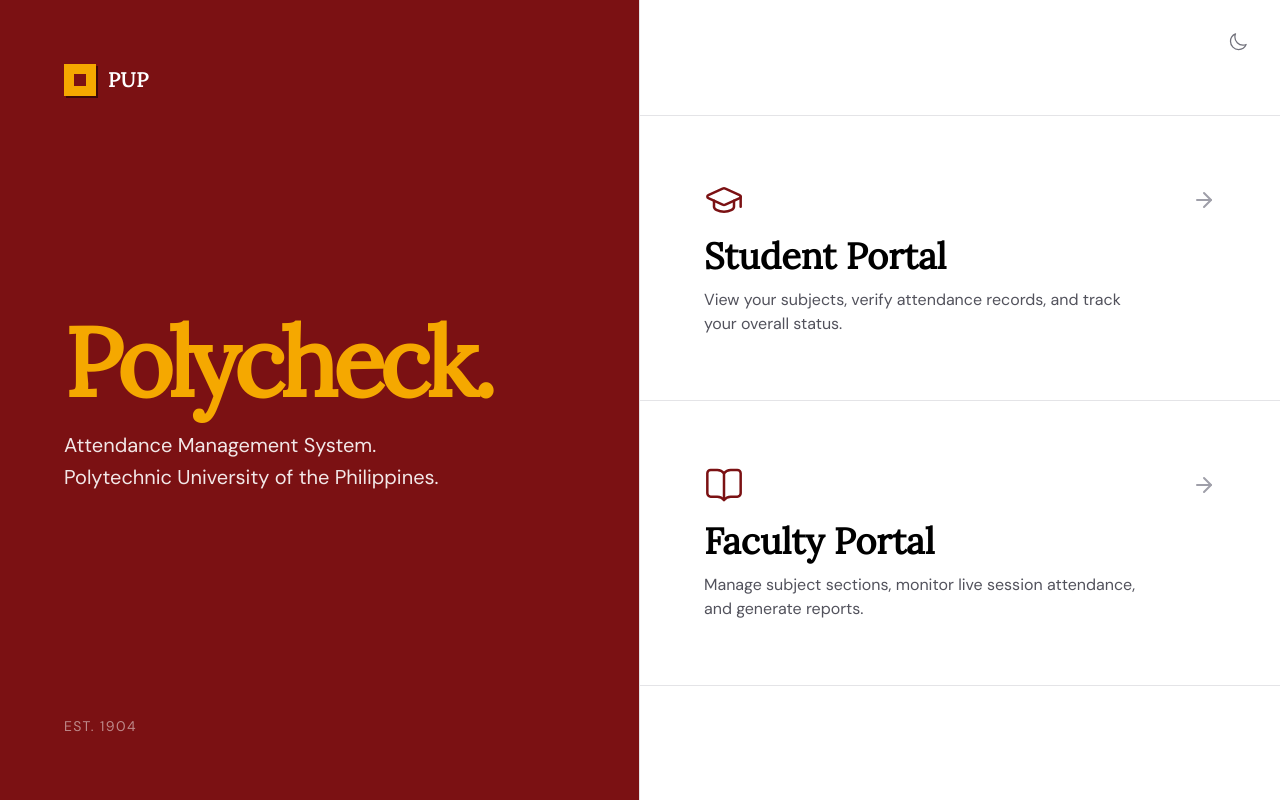
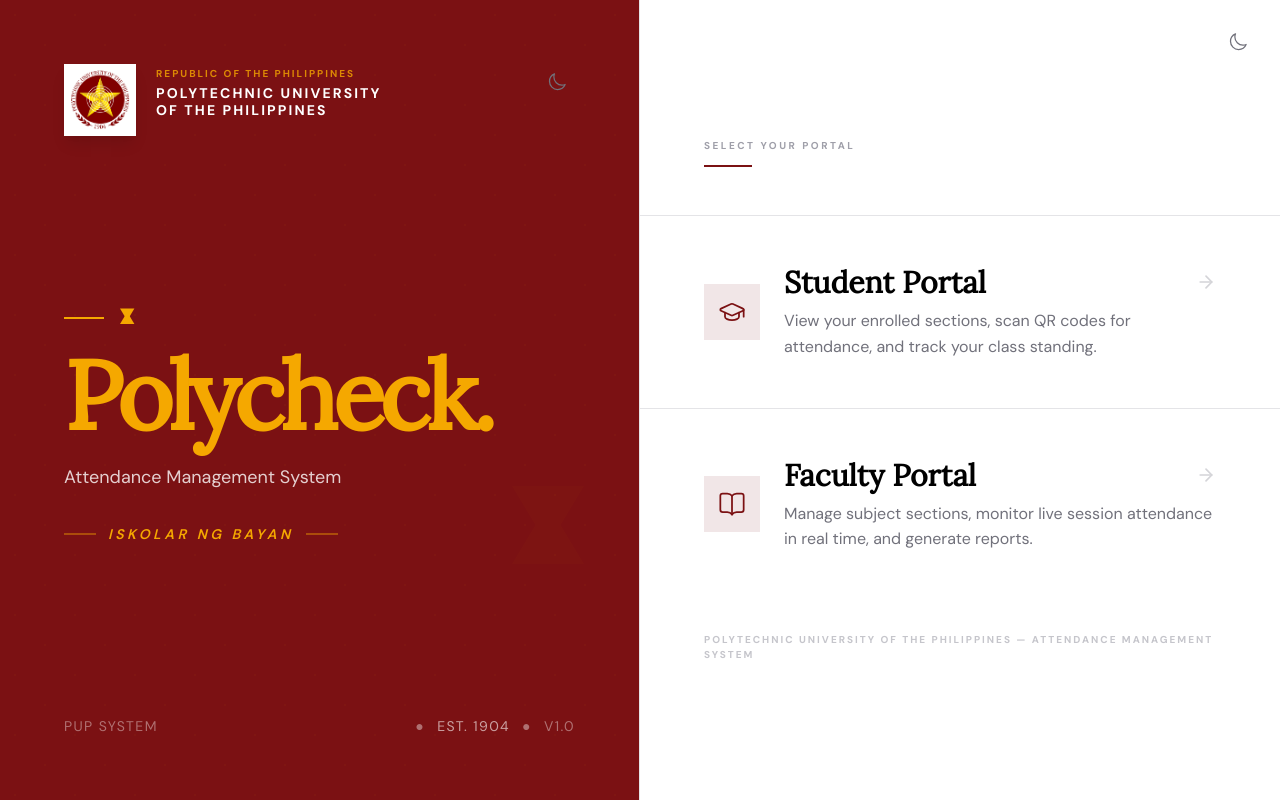
Before and after one commit to AddToKart/polycheck, a Next.js app in the folder frontend/: page / in a window 1280 px wide. Built offline with nearby package versions, Linux system fonts and the light colour scheme.

Commit message:
feat: redesign landing page and login pages with PUP branding

```diff
--- a/frontend/src/app/login/faculty/page.tsx
+++ b/frontend/src/app/login/faculty/page.tsx
@@ -3,12 +3,23 @@
 import { useState } from 'react'
 import { useRouter } from 'next/navigation'
 import Link from 'next/link'
+import Image from 'next/image'
 import { Mail, Lock, ArrowLeft } from 'lucide-react'
 import { Button } from '@/components/ui/button'
 import { Input } from '@/components/ui/input'
 import { Label } from '@/components/ui/label'
 import { api } from '@/lib/mock-api'
 import ThemeToggle from '@/components/ThemeToggle'
+
+function PupStar({ className }: { className?: string }) {
+  return (
+    <div className={`relative ${className ?? ''}`}>
+      <div className="w-0 h-0 border-l-[10px] border-l-transparent border-r-[10px] border-r-transparent border-b-[16px] border-b-golden relative">
+        <div className="absolute -top-[5px] -left-[10px] w-0 h-0 border-l-[10px] border-l-transparent border-r-[10px] border-r-transparent border-t-[16px] border-t-golden"></div>
+      </div>
+    </div>
+  )
+}
 
 export default function FacultyLoginPage() {
   const router = useRouter()
@@ -34,8 +45,15 @@
   return (
     <div className="min-h-screen flex flex-col lg:flex-row bg-background selection:bg-golden selection:text-maroon">
       {/* Left Context Panel */}
-      <div className="relative w-full lg:w-5/12 bg-maroon flex flex-col justify-between p-8 md:p-12 lg:p-16 text-white border-b lg:border-b-0 lg:border-r border-maroon-dark">
-        <div>
+      <div className="relative w-full lg:w-5/12 bg-maroon flex flex-col justify-between p-8 md:p-12 lg:p-16 text-white border-b lg:border-b-0 lg:border-r border-maroon-dark overflow-hidden">
+        <div className="absolute inset-0 opacity-[0.03] pointer-events-none">
+          <div className="w-full h-full" style={{
+            backgroundImage: `radial-gradient(circle at 25% 25%, #F5A800 1px, transparent 1px), radial-gradient(circle at 75% 75%, #F5A800 1px, transparent 1px)`,
+            backgroundSize: '60px 60px'
+          }} />
+        </div>
+
+        <div className="relative z-10">
           <Link
             href="/"
             className="inline-flex items-center text-sm text-golden hover:text-white transition-colors uppercase tracking-widest font-semibold"
@@ -45,17 +63,33 @@
           </Link>
         </div>
 
-        <div className="my-16 lg:my-auto">
-          <div className="w-12 h-1 bg-golden mb-8"></div>
+        <div className="relative z-10 my-16 lg:my-auto">
+          <div className="flex items-center gap-4 mb-8">
+            <div className="w-[56px] h-[56px] shrink-0 bg-white p-1 shadow-lg">
+              <Image src="/pup-logo.png" alt="PUP" width={56} height={56} className="object-contain" />
+            </div>
+            <div>
+              <p className="text-[9px] font-sans font-bold uppercase tracking-[0.15em] text-white/70">PUP</p>
+              <p className="text-xs font-sans font-semibold uppercase tracking-[0.1em] text-golden">Faculty Portal</p>
+            </div>
+          </div>
+
+          <div className="w-12 h-[2px] bg-golden mb-6" />
+
           <h1 className="text-5xl md:text-6xl lg:text-7xl font-heading font-bold text-golden leading-tight tracking-tighter mb-4">
-            Faculty<br/>Portal.
+            Welcome<br/>back.
           </h1>
-          <p className="text-lg font-sans text-white/80 max-w-sm">
+          <p className="text-base md:text-lg font-sans text-white/80 max-w-sm leading-relaxed">
             Manage your classes, track attendance, and handle course administration.
           </p>
+
+          <div className="flex items-center gap-2 mt-6">
+            <PupStar className="scale-[0.5] origin-left" />
+            <span className="text-xs font-sans text-golden/60 uppercase tracking-[0.2em] italic">Iskolar ng Bayan</span>
+          </div>
         </div>
 
-        <div className="hidden lg:block text-sm font-sans text-white/50 uppercase tracking-widest">
+        <div className="relative z-10 hidden lg:block text-sm font-sans text-white/50 uppercase tracking-widest">
           Polycheck \ 1904
         </div>
       </div>
@@ -68,9 +102,10 @@
 
         <div className="flex-1 flex items-center justify-center p-8 md:p-12 lg:p-16">
           <div className="w-full max-w-md">
-            <h2 className="text-3xl font-heading font-bold text-foreground mb-8">
-              Sign In
-            </h2>
+            <div className="mb-8">
+              <p className="text-[10px] font-sans font-bold uppercase tracking-[0.25em] text-zinc-400 mb-2">Authentication Required</p>
+              <h2 className="text-3xl font-heading font-bold text-foreground">Sign In</h2>
+            </div>
 
             <form onSubmit={handleSubmit} className="space-y-6">
               {error && (
@@ -122,7 +157,6 @@
                   className="w-full h-12 text-base font-bold tracking-wide uppercase bg-maroon hover:bg-maroon-dark text-white rounded-none transition-all duration-300 relative overflow-hidden group"
                 >
                   <span className="relative z-10">{loading ? 'Verifying...' : 'Authenticate'}</span>
-                  {/* Hover effect block */}
                   <div className="absolute inset-0 bg-black/10 translate-y-full group-hover:translate-y-0 transition-transform duration-300 ease-in-out"></div>
                 </Button>
               </div>
--- a/frontend/src/app/login/student/page.tsx
+++ b/frontend/src/app/login/student/page.tsx
@@ -3,12 +3,23 @@
 import { useState } from 'react'
 import { useRouter } from 'next/navigation'
 import Link from 'next/link'
+import Image from 'next/image'
 import { IdCard, Lock, ArrowLeft } from 'lucide-react'
 import { Button } from '@/components/ui/button'
 import { Input } from '@/components/ui/input'
 import { Label } from '@/components/ui/label'
 import { api } from '@/lib/mock-api'
 import ThemeToggle from '@/components/ThemeToggle'
+
+function PupStar({ className }: { className?: string }) {
+  return (
+    <div className={`relative ${className ?? ''}`}>
+      <div className="w-0 h-0 border-l-[10px] border-l-transparent border-r-[10px] border-r-transparent border-b-[16px] border-b-golden relative">
+        <div className="absolute -top-[5px] -left-[10px] w-0 h-0 border-l-[10px] border-l-transparent border-r-[10px] border-r-transparent border-t-[16px] border-t-golden"></div>
+      </div>
+    </div>
+  )
+}
 
 export default function StudentLoginPage() {
   const router = useRouter()
@@ -21,7 +32,6 @@
     e.preventDefault()
     setError('')
     setLoading(true)
-    // Small delay to make it feel "real"
     await new Promise(resolve => setTimeout(resolve, 500))
     const user = api.loginStudent(studentId, password)
     if (user) {
@@ -35,8 +45,15 @@
   return (
     <div className="min-h-screen flex flex-col lg:flex-row bg-background selection:bg-golden selection:text-maroon">
       {/* Left Context Panel */}
-      <div className="relative w-full lg:w-5/12 bg-maroon flex flex-col justify-between p-8 md:p-12 lg:p-16 text-white border-b lg:border-b-0 lg:border-r border-maroon-dark">
-        <div>
+      <div className="relative w-full lg:w-5/12 bg-maroon flex flex-col justify-between p-8 md:p-12 lg:p-16 text-white border-b lg:border-b-0 lg:border-r border-maroon-dark overflow-hidden">
+        <div className="absolute inset-0 opacity-[0.03] pointer-events-none">
+          <div className="w-full h-full" style={{
+            backgroundImage: `radial-gradient(circle at 25% 25%, #F5A800 1px, transparent 1px), radial-gradient(circle at 75% 75%, #F5A800 1px, transparent 1px)`,
+            backgroundSize: '60px 60px'
+          }} />
+        </div>
+
+        <div className="relative z-10">
           <Link
             href="/"
             className="inline-flex items-center text-sm text-golden hover:text-white transition-colors uppercase tracking-widest font-semibold"
@@ -46,17 +63,33 @@
           </Link>
         </div>
 
-        <div className="my-16 lg:my-auto">
-          <div className="w-12 h-1 bg-golden mb-8"></div>
+        <div className="relative z-10 my-16 lg:my-auto">
+          <div className="flex items-center gap-4 mb-8">
+            <div className="w-[56px] h-[56px] shrink-0 bg-white p-1 shadow-lg">
+              <Image src="/pup-logo.png" alt="PUP" width={56} height={56} className="object-contain" />
+            </div>
+            <div>
+              <p className="text-[9px] font-sans font-bold uppercase tracking-[0.15em] text-white/70">PUP</p>
+              <p className="text-xs font-sans font-semibold uppercase tracking-[0.1em] text-golden">Student Access</p>
+            </div>
+          </div>
+
+          <div className="w-12 h-[2px] bg-golden mb-6" />
+
           <h1 className="text-5xl md:text-6xl lg:text-7xl font-heading font-bold text-golden leading-tight tracking-tighter mb-4">
             Student<br/>Access.
           </h1>
-          <p className="text-lg font-sans text-white/80 max-w-sm">
-            Enter your credentials to access your attendance records and course status.
+          <p className="text-base md:text-lg font-sans text-white/80 max-w-sm leading-relaxed">
+            Enter your credentials to view your attendance records and course status.
           </p>
+
+          <div className="flex items-center gap-2 mt-6">
+            <PupStar className="scale-[0.5] origin-left" />
+            <span className="text-xs font-sans text-golden/60 uppercase tracking-[0.2em] italic">Iskolar ng Bayan</span>
+          </div>
         </div>
 
-        <div className="hidden lg:block text-sm font-sans text-white/50 uppercase tracking-widest">
+        <div className="relative z-10 hidden lg:block text-sm font-sans text-white/50 uppercase tracking-widest">
           Polycheck \ 1904
         </div>
       </div>
@@ -69,9 +102,10 @@
 
         <div className="flex-1 flex items-center justify-center p-8 md:p-12 lg:p-16">
           <div className="w-full max-w-md">
-            <h2 className="text-3xl font-heading font-bold text-foreground mb-8">
-              Sign In
-            </h2>
+            <div className="mb-8">
+              <p className="text-[10px] font-sans font-bold uppercase tracking-[0.25em] text-zinc-400 mb-2">Authentication Required</p>
+              <h2 className="text-3xl font-heading font-bold text-foreground">Sign In</h2>
+            </div>
 
             <form onSubmit={handleSubmit} className="space-y-6">
               {error && (
@@ -123,7 +157,6 @@
                   className="w-full h-12 text-base font-bold tracking-wide uppercase bg-maroon hover:bg-maroon-dark text-white rounded-none transition-all duration-300 relative overflow-hidden group"
                 >
                   <span className="relative z-10">{loading ? 'Verifying...' : 'Authenticate'}</span>
-                  {/* Hover effect block */}
                   <div className="absolute inset-0 bg-black/10 translate-y-full group-hover:translate-y-0 transition-transform duration-300 ease-in-out"></div>
                 </Button>
               </div>
--- a/frontend/src/app/page.tsx
+++ b/frontend/src/app/page.tsx
@@ -1,41 +1,102 @@
 'use client'
 
 import { useRouter } from 'next/navigation'
-import { GraduationCap, BookOpen, ArrowRight } from 'lucide-react'
+import Image from 'next/image'
+import { GraduationCap, BookOpen, ArrowRight, Sparkles } from 'lucide-react'
 import ThemeToggle from '@/components/ThemeToggle'
+
+function PupStar({ className }: { className?: string }) {
+  return (
+    <div className={`relative ${className ?? ''}`}>
+      <div className="w-0 h-0 border-l-[12px] border-l-transparent border-r-[12px] border-r-transparent border-b-[20px] border-b-golden relative">
+        <div className="absolute -top-[6px] -left-[12px] w-0 h-0 border-l-[12px] border-l-transparent border-r-[12px] border-r-transparent border-t-[20px] border-t-golden"></div>
+      </div>
+    </div>
+  )
+}
 
 export default function HomePage() {
   const router = useRouter()
 
   return (
-    <div className="min-h-screen flex flex-col md:flex-row bg-background selection:bg-golden selection:text-maroon">
+    <div className="min-h-screen flex flex-col md:flex-row bg-background selection:bg-golden selection:text-maroon overflow-hidden">
       {/* Left Branding Panel */}
-      <div className="relative w-full md:w-5/12 lg:w-1/2 bg-maroon flex flex-col justify-between p-8 md:p-12 lg:p-16 text-white border-b border-maroon-dark md:border-b-0 md:border-r border-zinc-200 dark:border-zinc-800">
-        <div className="flex justify-between items-start">
-          <div className="flex items-center gap-3">
-            {/* Minimalist Logo Representation */}
-            <div className="w-8 h-8 bg-golden flex items-center justify-center shrink-0 shadow-[2px_2px_0px_rgba(0,0,0,0.5)]">
-              <div className="w-3 h-3 bg-maroon rounded-none" />
+      <div className="relative w-full md:w-5/12 lg:w-1/2 bg-maroon flex flex-col justify-between p-8 md:p-12 lg:p-16 text-white border-b border-maroon-dark md:border-b-0 md:border-r border-zinc-200 dark:border-zinc-800 overflow-hidden">
+        {/* Subtle background pattern */}
+        <div className="absolute inset-0 opacity-[0.03] pointer-events-none">
+          <div className="w-full h-full" style={{
+            backgroundImage: `radial-gradient(circle at 25% 25%, #F5A800 1px, transparent 1px), radial-gradient(circle at 75% 75%, #F5A800 1px, transparent 1px)`,
+            backgroundSize: '60px 60px'
+          }} />
         </div>
-            <span className="font-heading font-bold text-xl tracking-wide uppercase">PUP</span>
+
+        {/* Top section: Logo + PUP Identity */}
+        <div className="relative z-10">
+          <div className="flex items-start justify-between">
+            <div className="flex items-start gap-5">
+              <div className="relative w-[72px] h-[72px] shrink-0 bg-white p-1.5 shadow-lg">
+                <Image
+                  src="/pup-logo.png"
+                  alt="PUP Logo"
+                  width={72}
+                  height={72}
+                  className="object-contain"
+                  priority
+                />
               </div>
-          <div className="absolute top-6 right-6 md:hidden">
+              <div className="pt-1">
+                <p className="text-[10px] font-sans font-bold uppercase tracking-[0.2em] text-golden/80 leading-tight">
+                  Republic of the Philippines
+                </p>
+                <h2 className="text-sm font-sans font-bold uppercase tracking-[0.15em] text-white leading-tight mt-1">
+                  Polytechnic University<br/>of the Philippines
+                </h2>
+              </div>
+            </div>
+            <div className="hidden md:block">
               <ThemeToggle />
             </div>
           </div>
+        </div>
 
-        <div className="my-24 md:my-auto">
+        {/* Center: Polycheck branding */}
+        <div className="relative z-10 my-20 md:my-auto">
+          <div className="flex items-center gap-4 mb-6">
+            <div className="w-10 h-[2px] bg-golden" />
+            <PupStar className="scale-[0.6] origin-left" />
+          </div>
+
           <h1 className="text-6xl md:text-7xl lg:text-8xl font-heading font-bold text-golden leading-[0.9] tracking-tighter mb-6">
             Polycheck.
           </h1>
-          <p className="text-lg md:text-xl font-sans text-white/90 max-w-md leading-relaxed">
-            Attendance Management System. <br/>
-            Polytechnic University of the Philippines.
+
+          <p className="text-base md:text-lg font-sans text-white/80 max-w-md leading-relaxed mb-8">
+            Attendance Management System
           </p>
+
+          <div className="flex items-center gap-3">
+            <div className="w-8 h-[2px] bg-golden/40" />
+            <span className="text-sm font-sans font-semibold text-golden tracking-[0.25em] uppercase italic">
+              Iskolar ng Bayan
+            </span>
+            <div className="w-8 h-[2px] bg-golden/40" />
+          </div>
         </div>
 
-        <div className="text-sm font-sans text-white/50 uppercase tracking-widest">
-          Est. 1904
+        {/* Bottom: Tagline + Year */}
+        <div className="relative z-10 flex items-center justify-between text-sm font-sans uppercase tracking-widest">
+          <span className="text-white/40">PUP System</span>
+          <div className="flex items-center gap-3">
+            <span className="text-white/40">&#9679;</span>
+            <span className="text-white/60">Est. 1904</span>
+            <span className="text-white/40">&#9679;</span>
+            <span className="text-white/40">v1.0</span>
+          </div>
+        </div>
+
+        {/* Mobile theme toggle */}
+        <div className="absolute top-6 right-6 md:hidden z-20">
+          <ThemeToggle />
         </div>
       </div>
 
@@ -45,43 +106,73 @@
           <ThemeToggle />
         </div>
 
-        <div className="flex-1 flex flex-col justify-center">
-          <div className="w-full flex flex-col border-y border-zinc-200 dark:border-zinc-800">
+        <div className="flex-1 flex flex-col justify-center relative">
+          {/* Subtle PUP watermark */}
+          <div className="absolute right-0 bottom-0 w-64 h-64 opacity-[0.02] pointer-events-none dark:opacity-[0.04]">
+            <PupStar className="scale-[3] origin-bottom-right" />
+          </div>
 
+          <div className="px-8 md:px-12 lg:px-16">
+            <div className="mb-12">
+              <p className="text-[10px] font-sans font-bold uppercase tracking-[0.25em] text-zinc-400 mb-3">
+                SELECT YOUR PORTAL
+              </p>
+              <div className="w-12 h-[2px] bg-maroon dark:bg-golden" />
+            </div>
+          </div>
+
+          <div className="w-full flex flex-col border-t border-zinc-200 dark:border-zinc-800">
             {/* Student Portal Option */}
             <button
               onClick={() => router.push('/login/student')}
-              className="group relative w-full text-left p-8 md:p-12 lg:p-16 border-b border-zinc-200 dark:border-zinc-800 bg-background hover:bg-zinc-100 dark:hover:bg-zinc-900 transition-colors duration-200"
+              className="group relative w-full text-left px-8 md:px-12 lg:px-16 py-8 md:py-10 lg:py-12 border-b border-zinc-200 dark:border-zinc-800 bg-background hover:bg-zinc-100 dark:hover:bg-zinc-900/70 transition-all duration-300 overflow-hidden"
             >
-              <div className="flex items-center justify-between mb-4">
-                <GraduationCap className="w-10 h-10 text-maroon dark:text-golden" strokeWidth={1.5} />
-                <ArrowRight className="w-6 h-6 text-zinc-400 group-hover:text-maroon group-hover:translate-x-2 transition-all duration-300" />
+              <div className="relative z-10 flex items-center gap-6">
+                <div className="w-14 h-14 bg-maroon/10 dark:bg-golden/10 flex items-center justify-center shrink-0 group-hover:bg-maroon dark:group-hover:bg-golden transition-colors duration-300">
+                  <GraduationCap className="w-7 h-7 text-maroon dark:text-golden group-hover:text-white dark:group-hover:text-maroon-dark transition-colors duration-300" strokeWidth={1.5} />
                 </div>
-              <h2 className="text-3xl md:text-4xl font-heading font-bold mb-3 text-foreground group-hover:text-maroon dark:group-hover:text-golden transition-colors">
+                <div className="flex-1 min-w-0">
+                  <div className="flex items-center justify-between gap-4">
+                    <h2 className="text-2xl md:text-3xl font-heading font-bold text-foreground group-hover:text-maroon dark:group-hover:text-golden transition-colors">
                       Student Portal
                     </h2>
-              <p className="text-zinc-600 dark:text-zinc-400 font-sans max-w-md">
-                View your subjects, verify attendance records, and track your overall status.
+                    <ArrowRight className="w-5 h-5 text-zinc-300 dark:text-zinc-600 group-hover:text-maroon dark:group-hover:text-golden group-hover:translate-x-1 transition-all duration-300 shrink-0" />
+                  </div>
+                  <p className="text-sm md:text-base text-zinc-500 dark:text-zinc-400 font-sans mt-2 max-w-lg leading-relaxed">
+                    View your enrolled sections, scan QR codes for attendance, and track your class standing.
                   </p>
+                </div>
+              </div>
             </button>
 
             {/* Faculty Portal Option */}
             <button
               onClick={() => router.push('/login/faculty')}
-              className="group relative w-full text-left p-8 md:p-12 lg:p-16 bg-background hover:bg-zinc-100 dark:hover:bg-zinc-900 transition-colors duration-200"
+              className="group relative w-full text-left px-8 md:px-12 lg:px-16 py-8 md:py-10 lg:py-12 bg-background hover:bg-zinc-100 dark:hover:bg-zinc-900/70 transition-all duration-300 overflow-hidden"
             >
-              <div className="flex items-center justify-between mb-4">
-                <BookOpen className="w-10 h-10 text-maroon dark:text-golden" strokeWidth={1.5} />
-                <ArrowRight className="w-6 h-6 text-zinc-400 group-hover:text-maroon group-hover:translate-x-2 transition-all duration-300" />
+              <div className="relative z-10 flex items-center gap-6">
+                <div className="w-14 h-14 bg-maroon/10 dark:bg-golden/10 flex items-center justify-center shrink-0 group-hover:bg-maroon dark:group-hover:bg-golden transition-colors duration-300">
+                  <BookOpen className="w-7 h-7 text-maroon dark:text-golden group-hover:text-white dark:group-hover:text-maroon-dark transition-colors duration-300" strokeWidth={1.5} />
                 </div>
-              <h2 className="text-3xl md:text-4xl font-heading font-bold mb-3 text-foreground group-hover:text-maroon dark:group-hover:text-golden transition-colors">
+                <div className="flex-1 min-w-0">
+                  <div className="flex items-center justify-between gap-4">
+                    <h2 className="text-2xl md:text-3xl font-heading font-bold text-foreground group-hover:text-maroon dark:group-hover:text-golden transition-colors">
                       Faculty Portal
                     </h2>
-              <p className="text-zinc-600 dark:text-zinc-400 font-sans max-w-md">
-                Manage subject sections, monitor live session attendance, and generate reports.
+                    <ArrowRight className="w-5 h-5 text-zinc-300 dark:text-zinc-600 group-hover:text-maroon dark:group-hover:text-golden group-hover:translate-x-1 transition-all duration-300 shrink-0" />
+                  </div>
+                  <p className="text-sm md:text-base text-zinc-500 dark:text-zinc-400 font-sans mt-2 max-w-lg leading-relaxed">
+                    Manage subject sections, monitor live session attendance in real time, and generate reports.
                   </p>
+                </div>
+              </div>
             </button>
+          </div>
 
+          <div className="px-8 md:px-12 lg:px-16 mt-8">
+            <p className="text-[10px] font-sans font-bold uppercase tracking-[0.2em] text-zinc-400/60">
+              Polytechnic University of the Philippines &mdash; Attendance Management System
+            </p>
           </div>
         </div>
       </div>
```
Lines whose indentation alone changed are shown as unchanged.
